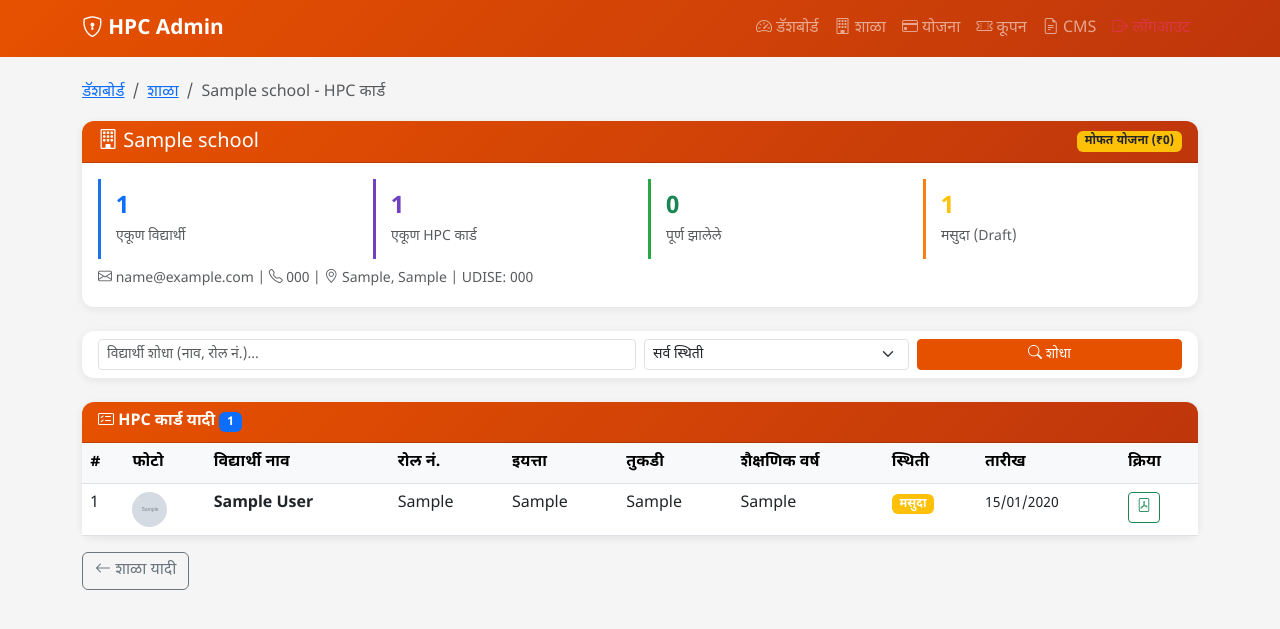
After one commit to amolhankare001/hpc-saas, a PHP site: page /admin/school_hpc.php?school_id=1 in a window 1280 px wide. The commit adds this page. Shown: the top 629 px of the page. Run offline with PHP 8.4, Linux system fonts and the light colour scheme; a user stored in the database is signed in; data comes from the database, SQL or seed files in the repository; tables that the repository leaves empty hold one stand-in row (values such as "Sample post"); grey boxes marked "Sample" are stand-in pictures.

Commit message:
Add admin school HPC cards viewer, filter links on dashboard, and admin PDF access
Co-Authored-By: Amol Hankare <amolhankare01@gmail.com>

```diff
--- /dev/null
+++ b/admin/school_hpc.php
@@ -0,0 +1,251 @@
+<?php
+$page_title = 'शाळेचे HPC कार्ड';
+require_once __DIR__ . '/../config/database.php';
+
+if (!isset($_SESSION['admin_id'])) {
+    redirect(APP_URL . '/admin/login.php');
+}
+
+$db = getDB();
+$school_id = intval($_GET['school_id'] ?? 0);
+
+if (!$school_id) {
+    redirect(APP_URL . '/admin/schools.php');
+}
+
+// Get school info
+$stmt = $db->prepare("SELECT s.*, p.name as plan_name, p.name_mr as plan_name_mr, p.price as plan_price, p.max_students,
+    (SELECT COUNT(*) FROM students WHERE school_id = s.id AND is_active = 1) as student_count
+    FROM schools s LEFT JOIN plans p ON s.plan_id = p.id WHERE s.id = ?");
+$stmt->execute([$school_id]);
+$school = $stmt->fetch();
+
+if (!$school) {
+    redirect(APP_URL . '/admin/schools.php');
+}
+
+// Get HPC cards for this school
+$search = trim($_GET['search'] ?? '');
+$status_filter = trim($_GET['status'] ?? '');
+
+$sql = "SELECT h.*, s.name as student_name, s.name_mr as student_name_mr, s.roll_no, s.grade, s.section, s.photo
+        FROM hpc_cards h
+        JOIN students s ON h.student_id = s.id
+        WHERE h.school_id = ?";
+$params = [$school_id];
+
+if ($search) {
+    $sql .= " AND (s.name LIKE ? OR s.name_mr LIKE ? OR s.roll_no LIKE ?)";
+    $params[] = "%$search%";
+    $params[] = "%$search%";
+    $params[] = "%$search%";
+}
+if ($status_filter) {
+    $sql .= " AND h.status = ?";
+    $params[] = $status_filter;
+}
+
+$sql .= " ORDER BY h.created_at DESC";
+$stmt = $db->prepare($sql);
+$stmt->execute($params);
+$cards = $stmt->fetchAll();
+
+// Count stats
+$total_cards = count($cards);
+$completed_cards = 0;
+$draft_cards = 0;
+foreach ($cards as $c) {
+    if ($c['status'] === 'completed') $completed_cards++;
+    else $draft_cards++;
+}
+
+// Get students list
+$stmt = $db->prepare("SELECT COUNT(*) FROM students WHERE school_id = ? AND is_active = 1");
+$stmt->execute([$school_id]);
+$total_students = $stmt->fetchColumn();
+?>
+<!DOCTYPE html>
+<html lang="mr">
+<head>
+    <meta charset="UTF-8">
+    <meta name="viewport" content="width=device-width, initial-scale=1.0">
+    <title>शाळेचे HPC कार्ड - <?= sanitize($school['name_mr'] ?: $school['name']) ?> - Admin</title>
+    <link href="https://cdn.jsdelivr.net/npm/bootstrap@5.3.0/dist/css/bootstrap.min.css" rel="stylesheet">
+    <link href="https://cdn.jsdelivr.net/npm/bootstrap-icons@1.10.0/font/bootstrap-icons.css" rel="stylesheet">
+    <link href="<?= APP_URL ?>/assets/css/style.css" rel="stylesheet">
+    <style>
+        .stat-mini { border-left: 3px solid; padding: 10px 15px; }
+        .stat-mini.blue { border-left-color: #1a73e8; }
+        .stat-mini.green { border-left-color: #28a745; }
+        .stat-mini.orange { border-left-color: #fd7e14; }
+        .stat-mini.purple { border-left-color: #6f42c1; }
+    </style>
+</head>
+<body>
+<nav class="navbar navbar-expand-lg navbar-dark bg-dark">
+    <div class="container">
+        <a class="navbar-brand" href="<?= APP_URL ?>/admin/dashboard.php"><i class="bi bi-shield-lock"></i> HPC Admin</a>
+        <button class="navbar-toggler" type="button" data-bs-toggle="collapse" data-bs-target="#adminNav"><span class="navbar-toggler-icon"></span></button>
+        <div class="collapse navbar-collapse" id="adminNav">
+            <div class="navbar-nav ms-auto">
+                <a class="nav-link" href="<?= APP_URL ?>/admin/dashboard.php"><i class="bi bi-speedometer2"></i> डॅशबोर्ड</a>
+                <a class="nav-link" href="<?= APP_URL ?>/admin/schools.php"><i class="bi bi-building"></i> शाळा</a>
+                <a class="nav-link" href="<?= APP_URL ?>/admin/plans.php"><i class="bi bi-credit-card"></i> योजना</a>
+                <a class="nav-link" href="<?= APP_URL ?>/admin/coupons.php"><i class="bi bi-ticket-perforated"></i> कूपन</a>
+                <a class="nav-link" href="<?= APP_URL ?>/admin/cms.php"><i class="bi bi-file-earmark-text"></i> CMS</a>
+                <a class="nav-link text-danger" href="<?= APP_URL ?>/admin/logout.php"><i class="bi bi-box-arrow-right"></i> लॉगआउट</a>
+            </div>
+        </div>
+    </div>
+</nav>
+
+<div class="container mt-4">
+    <!-- Breadcrumb -->
+    <nav aria-label="breadcrumb" class="mb-3">
+        <ol class="breadcrumb">
+            <li class="breadcrumb-item"><a href="<?= APP_URL ?>/admin/dashboard.php">डॅशबोर्ड</a></li>
+            <li class="breadcrumb-item"><a href="<?= APP_URL ?>/admin/schools.php">शाळा</a></li>
+            <li class="breadcrumb-item active"><?= sanitize($school['name_mr'] ?: $school['name']) ?> - HPC कार्ड</li>
+        </ol>
+    </nav>
+
+    <!-- School Info Header -->
+    <div class="card mb-4">
+        <div class="card-header bg-primary text-white">
+            <div class="d-flex justify-content-between align-items-center">
+                <h5 class="mb-0"><i class="bi bi-building"></i> <?= sanitize($school['name_mr'] ?: $school['name']) ?></h5>
+                <span class="badge <?= floatval($school['plan_price'] ?? 0) > 0 ? 'bg-success' : 'bg-warning text-dark' ?>"><?= sanitize($school['plan_name_mr'] ?: $school['plan_name'] ?: 'मोफत') ?> (&#8377;<?= number_format($school['plan_price'] ?? 0, 0) ?>)</span>
+            </div>
+        </div>
+        <div class="card-body">
+            <div class="row g-3">
+                <div class="col-md-3">
+                    <div class="stat-mini blue">
+                        <div class="fw-bold fs-4 text-primary"><?= $total_students ?></div>
+                        <small class="text-muted">एकूण विद्यार्थी</small>
+                    </div>
+                </div>
+                <div class="col-md-3">
+                    <div class="stat-mini purple">
+                        <div class="fw-bold fs-4" style="color:#6f42c1"><?= $total_cards ?></div>
+                        <small class="text-muted">एकूण HPC कार्ड</small>
+                    </div>
+                </div>
+                <div class="col-md-3">
+                    <div class="stat-mini green">
+                        <div class="fw-bold fs-4 text-success"><?= $completed_cards ?></div>
+                        <small class="text-muted">पूर्ण झालेले</small>
+                    </div>
+                </div>
+                <div class="col-md-3">
+                    <div class="stat-mini orange">
+                        <div class="fw-bold fs-4 text-warning"><?= $draft_cards ?></div>
+                        <small class="text-muted">मसुदा (Draft)</small>
+                    </div>
+                </div>
+            </div>
+            <div class="mt-2">
+                <small class="text-muted">
+                    <i class="bi bi-envelope"></i> <?= sanitize($school['email']) ?>
+                    <?php if ($school['phone']): ?> | <i class="bi bi-telephone"></i> <?= sanitize($school['phone']) ?><?php endif; ?>
+                    <?php if ($school['district']): ?> | <i class="bi bi-geo-alt"></i> <?= sanitize($school['district']) ?><?php if ($school['taluka']): ?>, <?= sanitize($school['taluka']) ?><?php endif; ?><?php endif; ?>
+                    <?php if ($school['udise_code']): ?> | UDISE: <?= sanitize($school['udise_code']) ?><?php endif; ?>
+                </small>
+            </div>
+        </div>
+    </div>
+
+    <!-- Search & Filter -->
+    <div class="card mb-4">
+        <div class="card-body py-2">
+            <form method="GET" class="row g-2 align-items-center">
+                <input type="hidden" name="school_id" value="<?= $school_id ?>">
+                <div class="col-md-6">
+                    <input type="text" class="form-control form-control-sm" name="search" placeholder="विद्यार्थी शोधा (नाव, रोल नं.)..." value="<?= sanitize($search) ?>">
+                </div>
+                <div class="col-md-3">
+                    <select class="form-select form-select-sm" name="status">
+                        <option value="">सर्व स्थिती</option>
+                        <option value="draft" <?= $status_filter === 'draft' ? 'selected' : '' ?>>मसुदा</option>
+                        <option value="completed" <?= $status_filter === 'completed' ? 'selected' : '' ?>>पूर्ण</option>
+                    </select>
+                </div>
+                <div class="col-md-3">
+                    <button type="submit" class="btn btn-primary btn-sm w-100"><i class="bi bi-search"></i> शोधा</button>
+                </div>
+            </form>
+        </div>
+    </div>
+
+    <!-- HPC Cards Table -->
+    <div class="card">
+        <div class="card-header">
+            <i class="bi bi-card-checklist"></i> HPC कार्ड यादी <span class="badge bg-primary"><?= $total_cards ?></span>
+        </div>
+        <div class="card-body p-0">
+            <?php if (empty($cards)): ?>
+                <div class="text-center py-5 text-muted">
+                    <i class="bi bi-card-checklist fs-1"></i>
+                    <p class="mt-2">या शाळेने अद्याप कोणतेही HPC कार्ड तयार केलेले नाही.</p>
+                </div>
+            <?php else: ?>
+                <div class="table-responsive">
+                    <table class="table table-hover mb-0">
+                        <thead class="table-light">
+                            <tr>
+                                <th>#</th>
+                                <th>फोटो</th>
+                                <th>विद्यार्थी नाव</th>
+                                <th>रोल नं.</th>
+                                <th>इयत्ता</th>
+                                <th>तुकडी</th>
+                                <th>शैक्षणिक वर्ष</th>
+                                <th>स्थिती</th>
+                                <th>तारीख</th>
+                                <th>क्रिया</th>
+                            </tr>
+                        </thead>
+                        <tbody>
+                            <?php foreach ($cards as $i => $c): ?>
+                            <tr>
+                                <td><?= $i + 1 ?></td>
+                                <td>
+                                    <?php if ($c['photo']): ?>
+                                        <img src="<?= APP_URL . '/' . $c['photo'] ?>" alt="" style="width:35px;height:35px;object-fit:cover;border-radius:50%;">
+                                    <?php else: ?>
+                                        <div class="bg-secondary text-white rounded-circle d-inline-flex align-items-center justify-content-center" style="width:35px;height:35px;font-size:14px;"><i class="bi bi-person"></i></div>
+                                    <?php endif; ?>
+                                </td>
+                                <td><strong><?= sanitize($c['student_name_mr'] ?: $c['student_name']) ?></strong></td>
+                                <td><?= sanitize($c['roll_no'] ?: '-') ?></td>
+                                <td><?= sanitize($c['grade']) ?></td>
+                                <td><?= sanitize($c['section'] ?: '-') ?></td>
+                                <td><?= sanitize($c['academic_year']) ?></td>
+                                <td>
+                                    <?php if ($c['status'] === 'completed'): ?>
+                                        <span class="badge bg-success">पूर्ण</span>
+                                    <?php else: ?>
+                                        <span class="badge bg-warning">मसुदा</span>
+                                    <?php endif; ?>
+                                </td>
+                                <td><small><?= date('d/m/Y', strtotime($c['created_at'])) ?></small></td>
+                                <td>
+                                    <a href="<?= APP_URL ?>/generate_pdf.php?id=<?= $c['id'] ?>&admin=1" class="btn btn-sm btn-outline-success" title="PDF पहा" target="_blank"><i class="bi bi-file-pdf"></i></a>
+                                </td>
+                            </tr>
+                            <?php endforeach; ?>
+                        </tbody>
+                    </table>
+                </div>
+            <?php endif; ?>
+        </div>
+    </div>
+
+    <div class="mt-3 mb-4">
+        <a href="<?= APP_URL ?>/admin/schools.php" class="btn btn-outline-secondary"><i class="bi bi-arrow-left"></i> शाळा यादी</a>
+    </div>
+</div>
+
+<script src="https://cdn.jsdelivr.net/npm/bootstrap@5.3.0/dist/js/bootstrap.bundle.min.js"></script>
+</body>
+</html>
--- a/admin/schools.php
+++ b/admin/schools.php
@@ -218,6 +218,7 @@ $total_inactive = $db->query("SELECT COUNT(*) FROM schools WHERE is_active = 0")
                             </td>
                             <td><small><?= date('d/m/Y', strtotime($s['created_at'])) ?></small></td>
                             <td>
+                                <a href="<?= APP_URL ?>/admin/school_hpc.php?school_id=<?= $s['id'] ?>" class="btn btn-sm btn-outline-info" title="HPC कार्ड पहा"><i class="bi bi-card-checklist"></i></a>
                                 <button class="btn btn-sm btn-outline-primary" data-bs-toggle="modal" data-bs-target="#editModal<?= $s['id'] ?>" title="पहा / संपादित करा"><i class="bi bi-pencil-square"></i></button>
                                 <form method="POST" class="d-inline">
                                     <input type="hidden" name="csrf_token" value="<?= $_SESSION['csrf_token'] ?>">
```
Also changed, not shown: admin/dashboard.php (+14 -2 lines), hpc/generate_pdf.php (+18 -1 lines).
